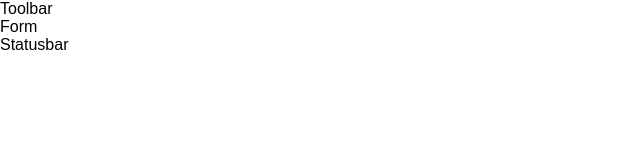
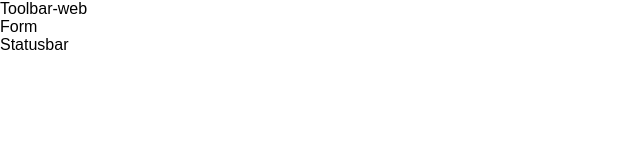
Before and after one commit to capcross/jr-cross-lab, a React (Create React App) app: page / in a window 1280 px wide. Shown: the top 160 px of the page, without its empty margins (0-640 px from the left). Built offline with nearby package versions, Linux system fonts and the light colour scheme.

Commit message:
feat: проба render props

```diff
--- a/src/App.js
+++ b/src/App.js
@@ -4,14 +4,15 @@ import Form from './jepria/form/Form';
 import Statusbar from './jepria/statusbar/Statusbar';
 
 class App extends Component {
+
   render() {
 
     return (
-      <div>
-        <Toolbar/>
+      <React.Fragment>
+        <Toolbar render={<div>Toolbar-web</div>}/>
         <Form/>
         <Statusbar/>
-      </div>
+      </React.Fragment>
     );
   }
 }
--- a/src/jepria/toolbar/Toolbar.js
+++ b/src/jepria/toolbar/Toolbar.js
@@ -2,6 +2,6 @@ import React from 'react';
 
 export default function (props) {
   return (
-    <div>Toolbar</div>
+    props.render
   );
 };
```
